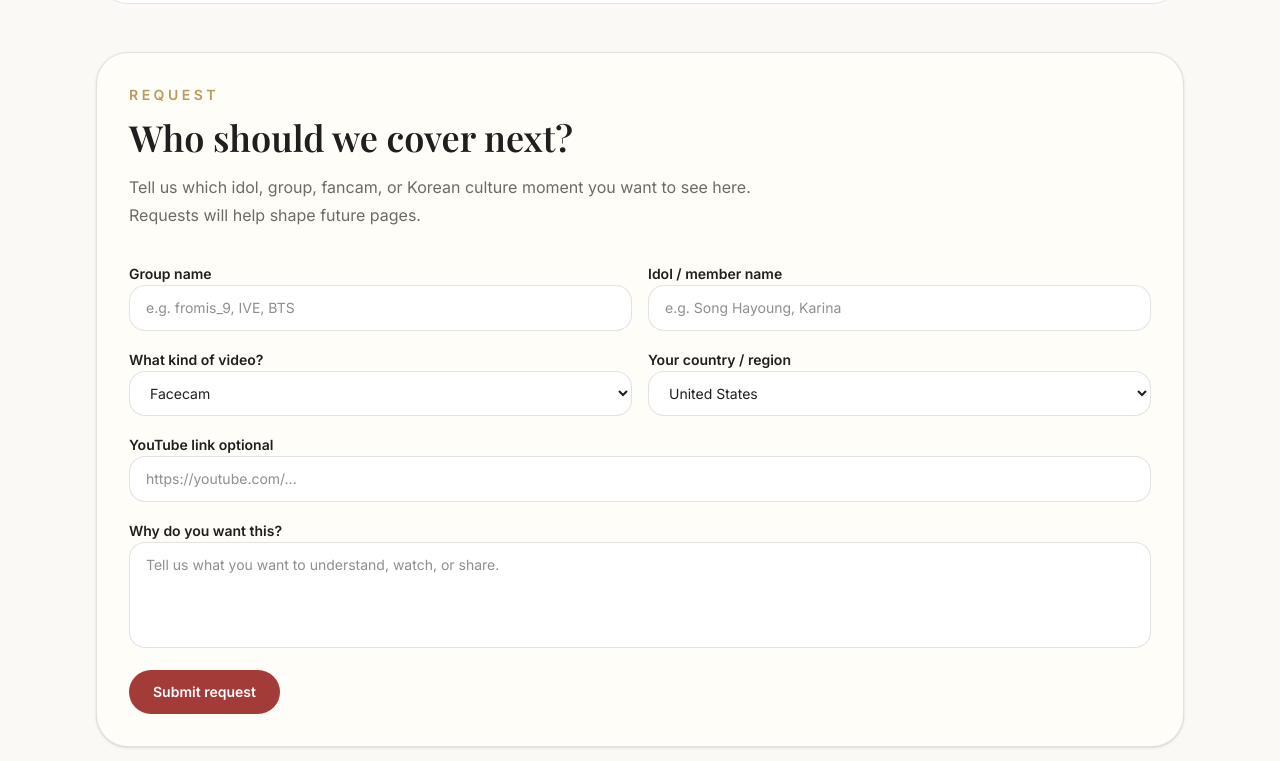
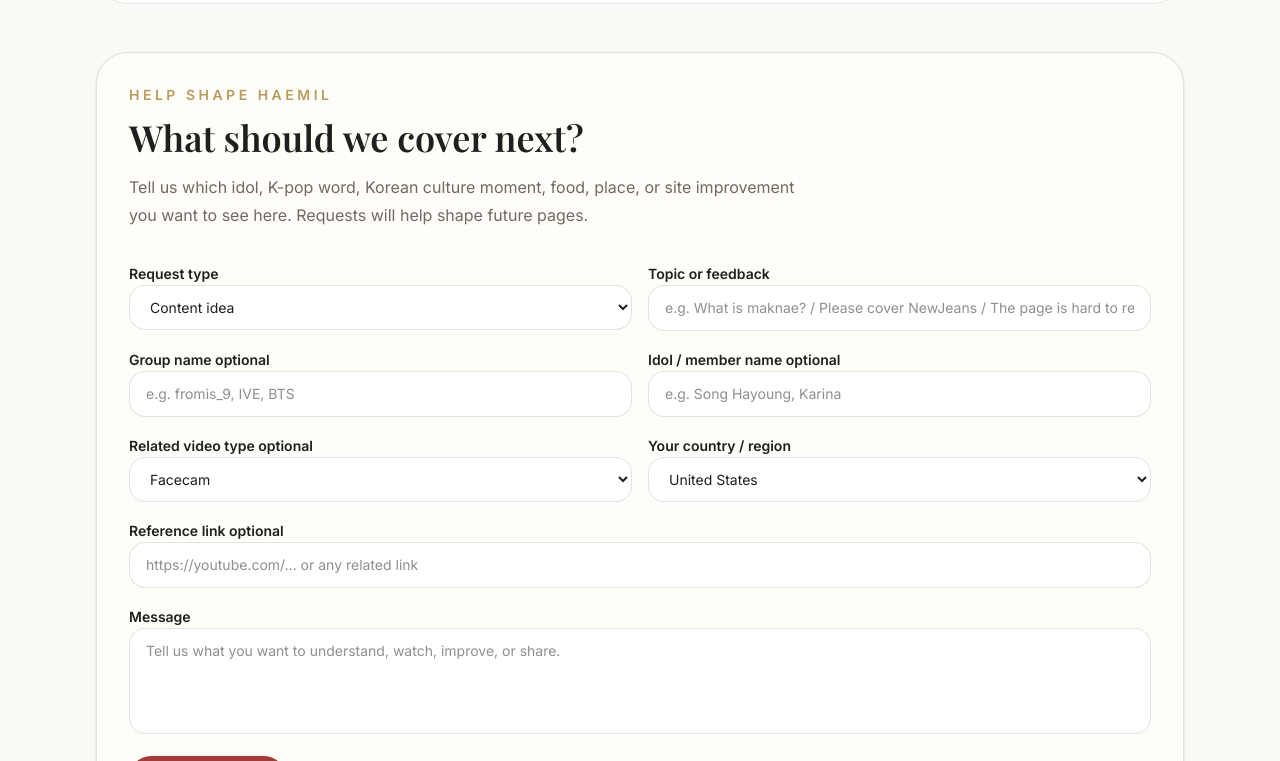
Before and after one commit to kjgusgh-source/korea-inside, a Next.js app: page /kpop in a window 1280 px wide. Shown: the part 3979-4740 px from the top of the page. Built offline with nearby package versions, Linux system fonts and the light colour scheme; a web font is replaced by a local one.

Commit message:
Add homepage feedback request form

```diff
--- a/app/api/requests/route.ts
+++ b/app/api/requests/route.ts
@@ -1,5 +1,13 @@
 import { NextResponse } from "next/server";
 import { supabaseServer } from "../../../lib/supabaseServer";
+
+const VALID_REQUEST_TYPES = new Set([
+  "content_idea",
+  "kpop_idol_guide",
+  "korean_culture_question",
+  "site_feedback",
+  "bug_or_confusing_page",
+]);
 
 const VALID_VIDEO_TYPES = new Set([
   "Facecam",
@@ -45,12 +53,22 @@
   try {
     const body = await request.json();
 
+    const requestType = cleanText(body.requestType, 80) ?? "content_idea";
+    const topicTitle = cleanText(body.topicTitle, 160);
+    const pageUrl = cleanText(body.pageUrl, 300);
     const groupName = cleanText(body.groupName, 100);
     const memberName = cleanText(body.memberName, 100);
     const videoType = cleanText(body.videoType, 50) ?? "Other";
     const youtubeUrl = cleanText(body.youtubeUrl, 300);
     const country = cleanText(body.country, 80);
     const message = cleanText(body.requestMessage, 1000);
+
+    if (!VALID_REQUEST_TYPES.has(requestType)) {
+      return NextResponse.json(
+        { error: "Invalid request type." },
+        { status: 400 }
+      );
+    }
 
     if (!VALID_VIDEO_TYPES.has(videoType)) {
       return NextResponse.json(
@@ -59,14 +77,14 @@
       );
     }
 
-    if (!isValidUrl(youtubeUrl)) {
+    if (!isValidUrl(youtubeUrl) || !isValidUrl(pageUrl)) {
       return NextResponse.json(
         { error: "Please enter a valid URL." },
         { status: 400 }
       );
     }
 
-    if (!groupName && !memberName && !youtubeUrl && !message) {
+    if (!topicTitle && !groupName && !memberName && !youtubeUrl && !message) {
       return NextResponse.json(
         { error: "Please tell us what you want to request." },
         { status: 400 }
@@ -74,6 +92,9 @@
     }
 
     const { error } = await supabaseServer.from("content_requests").insert({
+      request_type: requestType,
+      topic_title: topicTitle,
+      page_url: pageUrl,
       group_name: groupName,
       member_name: memberName,
       video_type: videoType,
--- a/components/IdolRequestForm.tsx
+++ b/components/IdolRequestForm.tsx
@@ -1,6 +1,18 @@
 "use client";
 
 import { useState, type FormEvent } from "react";
+
+type IdolRequestFormProps = {
+  compact?: boolean;
+};
+
+const requestTypes = [
+  { value: "content_idea", label: "Content idea" },
+  { value: "kpop_idol_guide", label: "K-pop / idol guide" },
+  { value: "korean_culture_question", label: "Korean culture question" },
+  { value: "site_feedback", label: "Site feedback" },
+  { value: "bug_or_confusing_page", label: "Bug or confusing page" },
+];
 
 const videoTypes = [
   "Facecam",
@@ -28,7 +40,7 @@
   "Other",
 ];
 
-export default function IdolRequestForm() {
+export default function IdolRequestForm({ compact = false }: IdolRequestFormProps) {
   const [message, setMessage] = useState("");
   const [isSubmitting, setIsSubmitting] = useState(false);
 
@@ -39,6 +51,10 @@
     const formData = new FormData(form);
 
     const payload = {
+      requestType: formData.get("requestType"),
+      topicTitle: formData.get("topicTitle"),
+      pageUrl:
+        typeof window !== "undefined" ? window.location.href : formData.get("pageUrl"),
       groupName: formData.get("groupName"),
       memberName: formData.get("memberName"),
       videoType: formData.get("videoType"),
@@ -68,7 +84,7 @@
 
       form.reset();
       setMessage(
-        "Thank you. Your request was saved and will be reviewed by HAEMIL."
+        "Thank you. Your idea was saved and will be reviewed by HAEMIL."
       );
     } catch {
       setMessage("Could not send your request. Please try again later.");
@@ -77,25 +93,133 @@
     }
   };
 
+  if (compact) {
+    return (
+      <section className="rounded-[2rem] border border-[var(--border)] bg-[var(--card)] p-5 shadow-sm">
+        <div className="mb-5">
+          <p className="text-sm font-semibold uppercase tracking-[0.25em] text-[var(--gold)]">
+            Help shape HAEMIL
+          </p>
+
+          <h2 className="mt-3 text-2xl font-semibold">
+            What should we explain next?
+          </h2>
+
+          <p className="mt-3 text-sm leading-7 text-[var(--muted)]">
+            Ask about a K-pop word, idol, Korean culture moment, food, place, or
+            tell us what felt confusing on this site.
+          </p>
+        </div>
+
+        <form onSubmit={handleSubmit} className="grid gap-4">
+          <label className="space-y-2">
+            <span className="text-sm font-semibold text-[var(--text)]">
+              Request type
+            </span>
+            <select
+              name="requestType"
+              className="w-full rounded-2xl border border-[var(--border)] bg-[var(--surface)] px-4 py-3 text-sm text-[var(--text)] outline-none transition focus:border-[var(--accent)]"
+            >
+              {requestTypes.map((type) => (
+                <option key={type.value} value={type.value}>
+                  {type.label}
+                </option>
+              ))}
+            </select>
+          </label>
+
+          <label className="space-y-2">
+            <span className="text-sm font-semibold text-[var(--text)]">
+              Topic or feedback
+            </span>
+            <input
+              type="text"
+              name="topicTitle"
+              placeholder="e.g. What does maknae mean? / The mobile menu is confusing"
+              className="w-full rounded-2xl border border-[var(--border)] bg-[var(--surface)] px-4 py-3 text-sm text-[var(--text)] outline-none transition focus:border-[var(--accent)]"
+            />
+          </label>
+
+          <label className="space-y-2">
+            <span className="text-sm font-semibold text-[var(--text)]">
+              Message optional
+            </span>
+            <textarea
+              name="requestMessage"
+              rows={4}
+              placeholder="Tell us what you want HAEMIL to explain, or what would make this site easier to use."
+              className="w-full resize-none rounded-2xl border border-[var(--border)] bg-[var(--surface)] px-4 py-3 text-sm text-[var(--text)] outline-none transition focus:border-[var(--accent)]"
+            />
+          </label>
+
+          <div>
+            <button
+              type="submit"
+              disabled={isSubmitting}
+              className="rounded-full bg-[var(--accent)] px-6 py-3 text-sm font-semibold text-white transition hover:-translate-y-0.5 hover:shadow-lg disabled:cursor-not-allowed disabled:opacity-60"
+            >
+              {isSubmitting ? "Sending..." : "Send to HAEMIL"}
+            </button>
+
+            {message && (
+              <p className="mt-4 rounded-2xl bg-[var(--accent-soft)] px-4 py-3 text-sm leading-6 text-[var(--text)]">
+                {message}
+              </p>
+            )}
+          </div>
+        </form>
+      </section>
+    );
+  }
+
   return (
     <section className="rounded-[2rem] border border-[var(--border)] bg-[var(--card)] p-5 shadow-sm md:p-8">
       <div className="mb-8">
         <p className="text-sm font-semibold uppercase tracking-[0.25em] text-[var(--gold)]">
-          Request
+          Help shape HAEMIL
         </p>
         <h2 className="mt-3 text-3xl font-semibold md:text-4xl">
-          Who should we cover next?
+          What should we cover next?
         </h2>
         <p className="mt-4 max-w-2xl text-sm leading-7 text-[var(--muted)] md:text-base">
-          Tell us which idol, group, fancam, or Korean culture moment you want
-          to see here. Requests will help shape future pages.
+          Tell us which idol, K-pop word, Korean culture moment, food, place, or
+          site improvement you want to see here. Requests will help shape future
+          pages.
         </p>
       </div>
 
       <form onSubmit={handleSubmit} className="grid gap-4 md:grid-cols-2">
         <label className="space-y-2">
           <span className="text-sm font-semibold text-[var(--text)]">
-            Group name
+            Request type
+          </span>
+          <select
+            name="requestType"
+            className="w-full rounded-2xl border border-[var(--border)] bg-[var(--surface)] px-4 py-3 text-sm text-[var(--text)] outline-none transition focus:border-[var(--accent)]"
+          >
+            {requestTypes.map((type) => (
+              <option key={type.value} value={type.value}>
+                {type.label}
+              </option>
+            ))}
+          </select>
+        </label>
+
+        <label className="space-y-2">
+          <span className="text-sm font-semibold text-[var(--text)]">
+            Topic or feedback
+          </span>
+          <input
+            type="text"
+            name="topicTitle"
+            placeholder="e.g. What is maknae? / Please cover NewJeans / The page is hard to read"
+            className="w-full rounded-2xl border border-[var(--border)] bg-[var(--surface)] px-4 py-3 text-sm text-[var(--text)] outline-none transition focus:border-[var(--accent)]"
+          />
+        </label>
+
+        <label className="space-y-2">
+          <span className="text-sm font-semibold text-[var(--text)]">
+            Group name optional
           </span>
           <input
             type="text"
@@ -107,7 +231,7 @@
 
         <label className="space-y-2">
           <span className="text-sm font-semibold text-[var(--text)]">
-            Idol / member name
+            Idol / member name optional
           </span>
           <input
             type="text"
@@ -119,7 +243,7 @@
 
         <label className="space-y-2">
           <span className="text-sm font-semibold text-[var(--text)]">
-            What kind of video?
+            Related video type optional
           </span>
           <select
             name="videoType"
@@ -151,24 +275,24 @@
 
         <label className="space-y-2 md:col-span-2">
           <span className="text-sm font-semibold text-[var(--text)]">
-            YouTube link optional
+            Reference link optional
           </span>
           <input
             type="url"
             name="youtubeUrl"
-            placeholder="https://youtube.com/..."
+            placeholder="https://youtube.com/... or any related link"
             className="w-full rounded-2xl border border-[var(--border)] bg-[var(--surface)] px-4 py-3 text-sm text-[var(--text)] outline-none transition focus:border-[var(--accent)]"
           />
         </label>
 
         <label className="space-y-2 md:col-span-2">
           <span className="text-sm font-semibold text-[var(--text)]">
-            Why do you want this?
+            Message
           </span>
           <textarea
             name="requestMessage"
             rows={4}
-            placeholder="Tell us what you want to understand, watch, or share."
+            placeholder="Tell us what you want to understand, watch, improve, or share."
             className="w-full resize-none rounded-2xl border border-[var(--border)] bg-[var(--surface)] px-4 py-3 text-sm text-[var(--text)] outline-none transition focus:border-[var(--accent)]"
           />
         </label>
@@ -179,7 +303,7 @@
             disabled={isSubmitting}
             className="rounded-full bg-[var(--accent)] px-6 py-3 text-sm font-semibold text-white transition hover:-translate-y-0.5 hover:shadow-lg disabled:cursor-not-allowed disabled:opacity-60"
           >
-            {isSubmitting ? "Submitting..." : "Submit request"}
+            {isSubmitting ? "Submitting..." : "Send to HAEMIL"}
           </button>
 
           {message && (
```
Also changed, not shown: app/page.tsx (+6 -1 lines).
